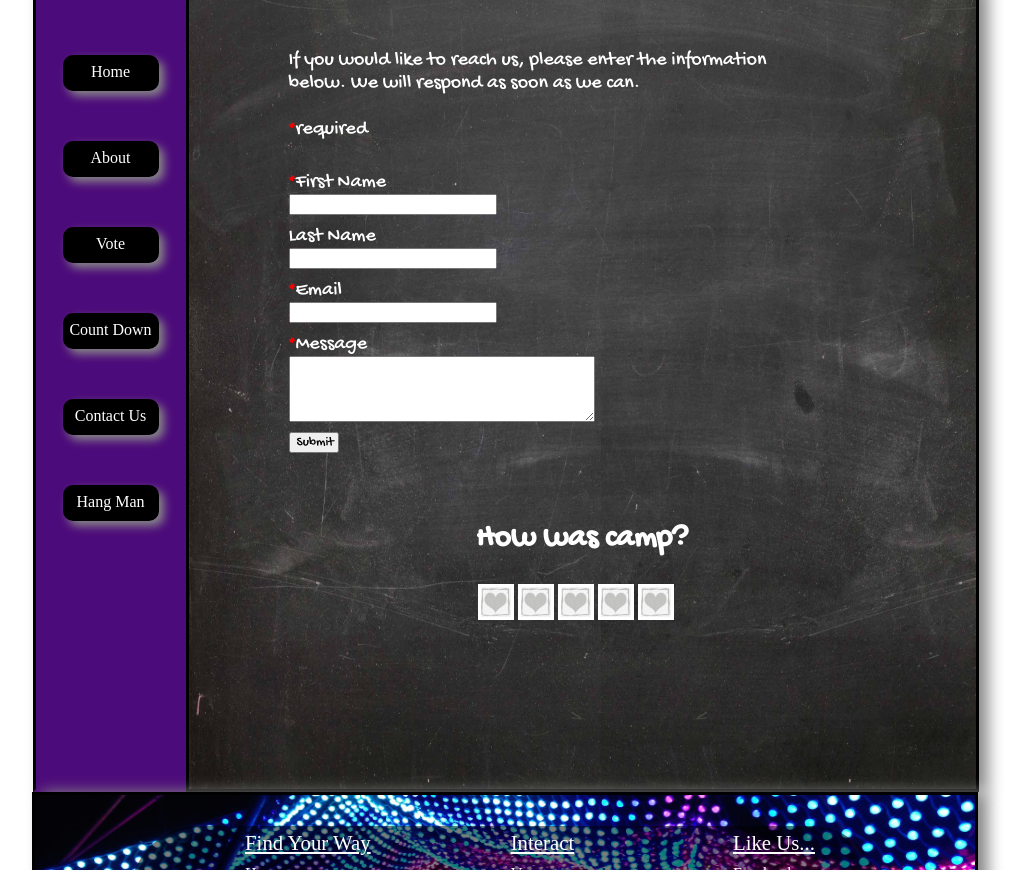
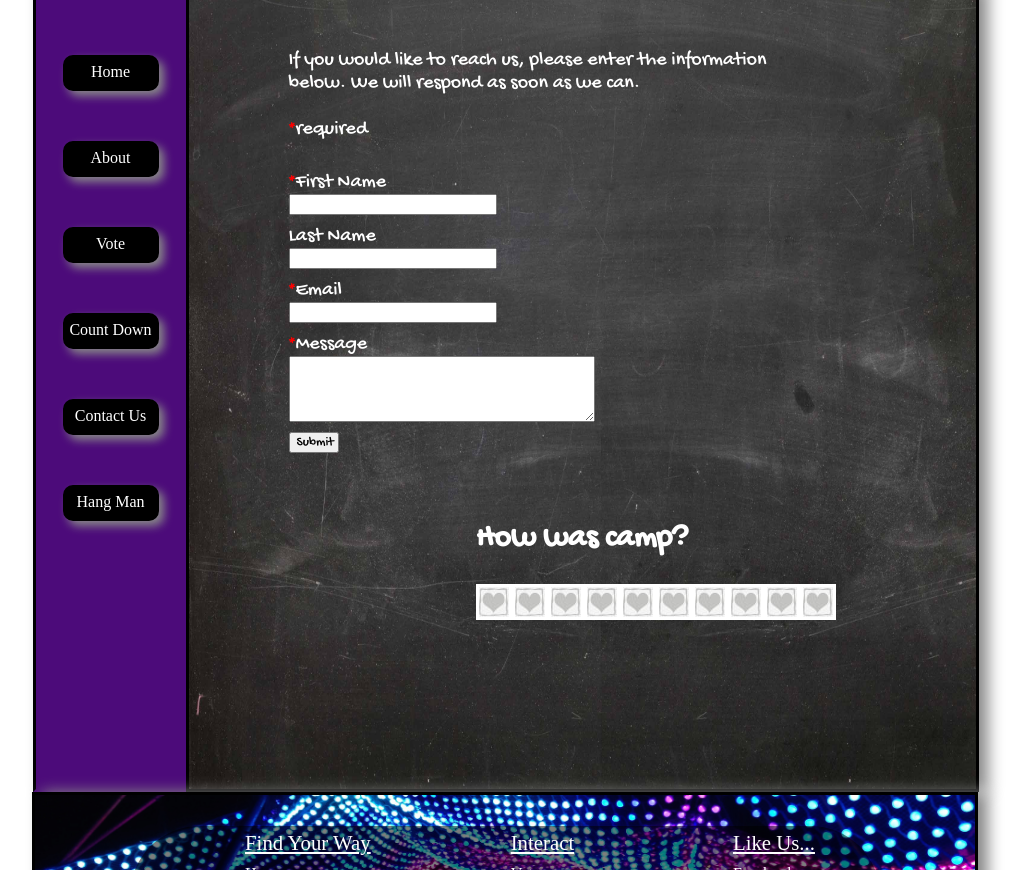
Before and after one commit to darnelho1/whalephants, a website: page contactPage/contactUs.html in a window 1280 px wide. Shown: the part 230-1100 px from the top of the page, without its empty margins (135-1164 px from the left). Drawn offline with nearby package versions, Linux system fonts and the light colour scheme.

Commit message:
add images with id's

```diff
--- a/contactPage/contactUs.html
+++ b/contactPage/contactUs.html
@@ -40,6 +40,11 @@
                     <div class="ratings">
                       <h2 class="rateTitle">How was camp?</h2>
                       <div id="rateDiv" class="rateHearts">
+                        <img id="r1" class="hearts" src="images/campStars_blank.jpg">
+                        <img id="r2" class="hearts" src="images/campStars_blank.jpg">
+                        <img id="r3" class="hearts" src="images/campStars_blank.jpg">
+                        <img id="r4" class="hearts" src="images/campStars_blank.jpg">
+                        <img id="r5" class="hearts" src="images/campStars_blank.jpg">
                       </div>
                     </div>
                 </article>
```
